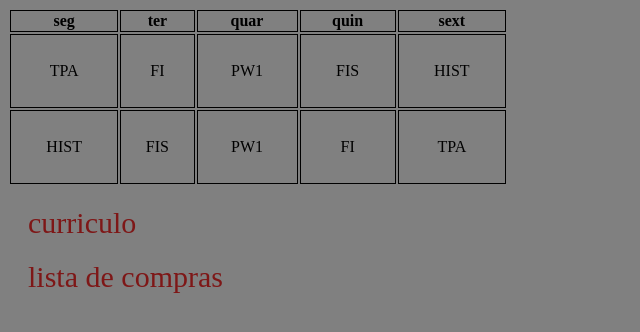
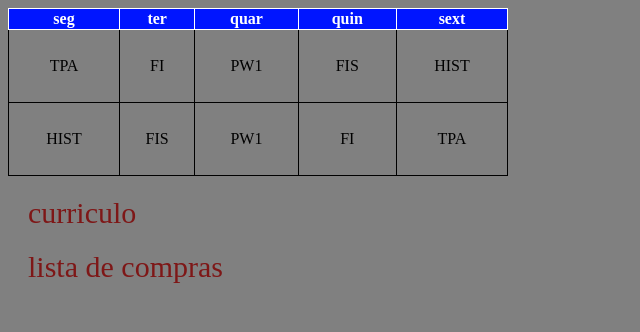
Before and after one commit to PedroRDeziderio/PROJETOS, a plain HTML site: page CV/TABELA.html in a window 1280 px wide. Shown: the whole page, without its empty margins (0-640 px from the left). Drawn offline with Linux system fonts and the light colour scheme; files that its build step writes are made by us from their sources.

Commit message:
alteração na tabela

```diff
--- a/CV/TABELA.css
+++ b/CV/TABELA.css
@@ -7,12 +7,21 @@
     text-align: center;
     border: 1px solid;
 }
+
+
 table{
     width: 500px;
+    border-collapse:collapse;
+
 }
 
 td{
     height: 70px;
+}
+
+th {
+  background-color: #0015ff;
+  color: white;
 }
 
 .dev-a,
@@ -31,3 +40,7 @@ td{
 .dev-b:hover{
     color: aqua;
 }
+
+.td{
+    text-align: center;
+}
```
Also changed, not shown: CV/TABELA.html (renamed from TABELA.html), Tela De Login/lista compras.html (renamed from lista compras.html).
